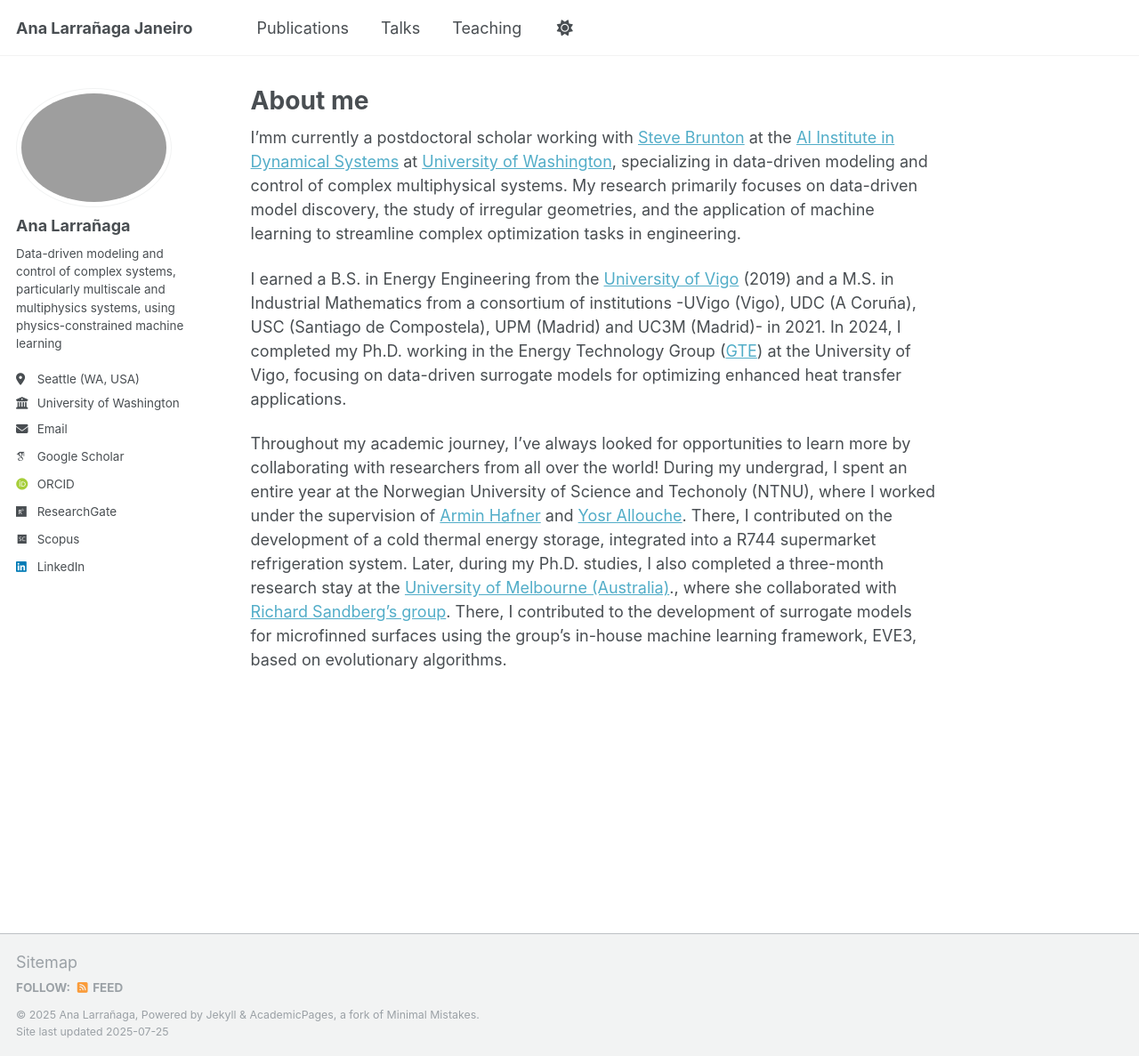
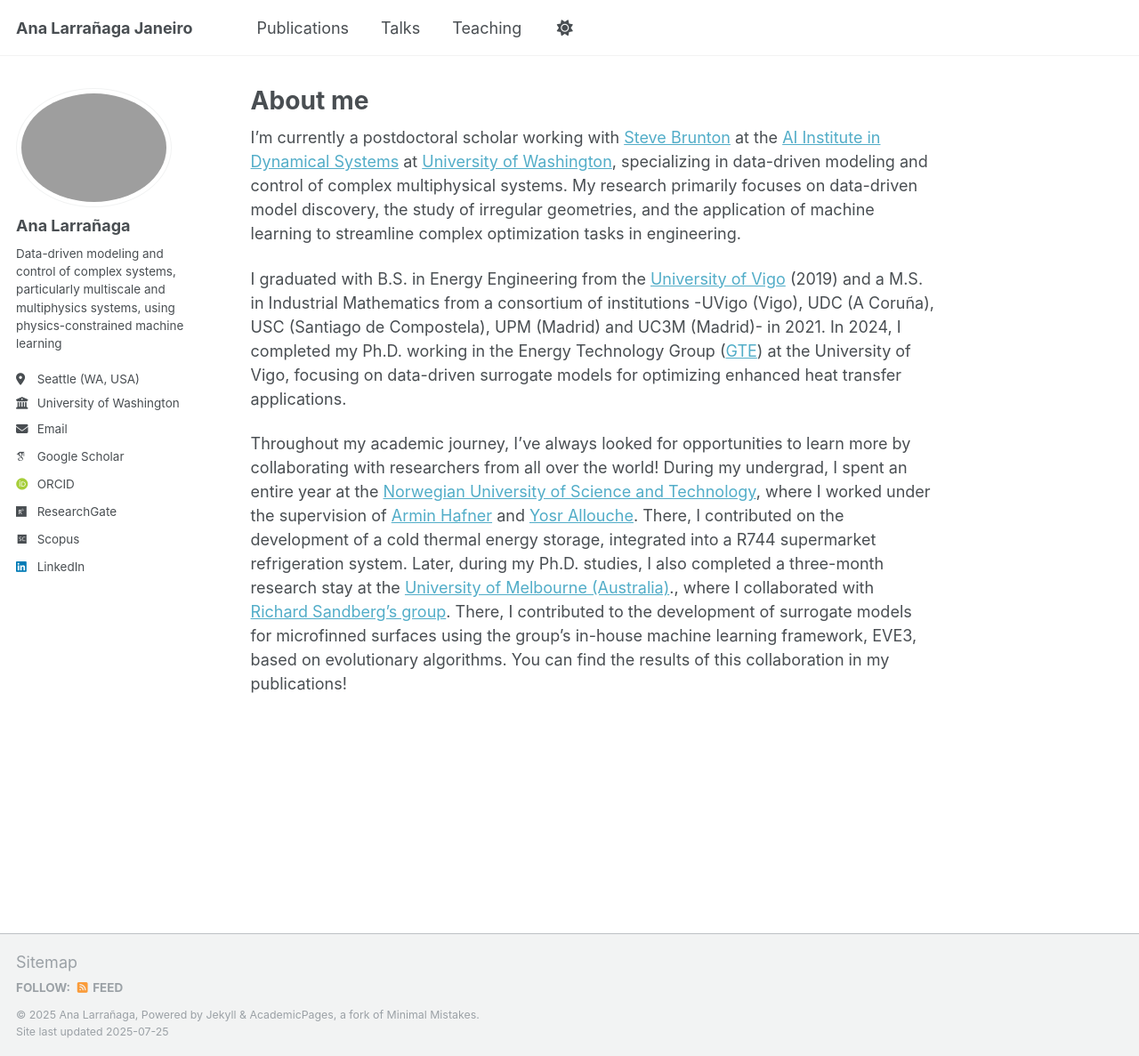
Before and after one commit to alarran/alarran.github.io, a Jekyll site: the page built from _pages/about.md, in a window 1280 px wide and 1187 px high. Shown: the whole window at 89% size. Built offline with Jekyll 4.4.1, drawn with Linux system fonts in a browser that asks for light colours; some web fonts are replaced; a script that is not in the unit is left out.

Commit message:
Update about.md

```diff
--- a/_pages/about.md
+++ b/_pages/about.md
@@ -7,8 +7,8 @@ redirect_from:
   - /about/
   - /about.html
 ---
-I'mm currently a postdoctoral scholar working with <a href="https://www.eigensteve.com/">Steve Brunton</a> at the <a href="https://dynamicsai.org/">AI Institute in Dynamical Systems</a> at <a href="https://www.me.washington.edu/">University of Washington</a>, specializing in data-driven modeling and control of complex multiphysical systems. My research primarily focuses on data-driven model discovery, the study of irregular geometries, and the application of machine learning to streamline complex optimization tasks in engineering.
+I'm currently a postdoctoral scholar working with <a href="https://www.eigensteve.com/">Steve Brunton</a> at the <a href="https://dynamicsai.org/">AI Institute in Dynamical Systems</a> at <a href="https://www.me.washington.edu/">University of Washington</a>, specializing in data-driven modeling and control of complex multiphysical systems. My research primarily focuses on data-driven model discovery, the study of irregular geometries, and the application of machine learning to streamline complex optimization tasks in engineering.
 
-I earned a B.S. in Energy Engineering from the <a href="https://www.uvigo.gal/en">University of Vigo</a> (2019) and a M.S. in Industrial Mathematics from a consortium of institutions -UVigo (Vigo), UDC (A Coruña), USC (Santiago de Compostela), UPM (Madrid) and UC3M (Madrid)- in 2021. In 2024, I completed my Ph.D. working in the Energy Technology Group (<a href="[https://www.uvigo.gal/en](https://www.linkedin.com/company/gteuvigo/posts/?feedView=all)">GTE</a>) at the University of Vigo, focusing on data-driven surrogate models for optimizing enhanced heat transfer applications.
+I graduated with B.S. in Energy Engineering from the <a href="https://www.uvigo.gal/en">University of Vigo</a> (2019) and a M.S. in Industrial Mathematics from a consortium of institutions -UVigo (Vigo), UDC (A Coruña), USC (Santiago de Compostela), UPM (Madrid) and UC3M (Madrid)- in 2021. In 2024, I completed my Ph.D. working in the Energy Technology Group (<a href="[https://www.uvigo.gal/en](https://www.linkedin.com/company/gteuvigo/posts/?feedView=all)">GTE</a>) at the University of Vigo, focusing on data-driven surrogate models for optimizing enhanced heat transfer applications.
 
-Throughout my academic journey, I've always looked for opportunities to learn more by collaborating with researchers from all over the world! During my undergrad, I spent an entire year at the Norwegian University of Science and Techonoly (NTNU), where I worked under the supervision of <a href="https://www.uvigo.gal/en](https://www.ntnu.edu/employees/armin.hafner)">Armin Hafner</a> and <a href="https://www.linkedin.com/in/yosr-allouche-ph-d-6465831b/?originalSubdomain=fr)">Yosr Allouche</a>. There, I contributed on the development of a cold thermal energy storage, integrated into a R744 supermarket refrigeration system. Later, during my Ph.D. studies, I also completed a three-month research stay at the <a href="https://www.unimelb.edu.au/">University of Melbourne (Australia)</a>., where she collaborated with <a href="https://findanexpert.unimelb.edu.au/profile/742813-richard-sandberg">Richard Sandberg’s group</a>. There, I contributed to the development of surrogate models for microfinned surfaces using the group's in-house machine learning framework, EVE3, based on evolutionary algorithms.
+Throughout my academic journey, I've always looked for opportunities to learn more by collaborating with researchers from all over the world! During my undergrad, I spent an entire year at the <a href="https://www.ntnu.edu/">Norwegian University of Science and Technology</a>, where I worked under the supervision of <a href="https://www.ntnu.edu/employees/armin.hafner)">Armin Hafner</a> and <a href="https://www.linkedin.com/in/yosr-allouche-ph-d-6465831b/?originalSubdomain=fr)">Yosr Allouche</a>. There, I contributed on the development of a cold thermal energy storage, integrated into a R744 supermarket refrigeration system. Later, during my Ph.D. studies, I also completed a three-month research stay at the <a href="https://www.unimelb.edu.au/">University of Melbourne (Australia)</a>., where I collaborated with <a href="https://findanexpert.unimelb.edu.au/profile/742813-richard-sandberg">Richard Sandberg’s group</a>. There, I contributed to the development of surrogate models for microfinned surfaces using the group's in-house machine learning framework, EVE3, based on evolutionary algorithms. You can find the results of this collaboration in my publications!
```
